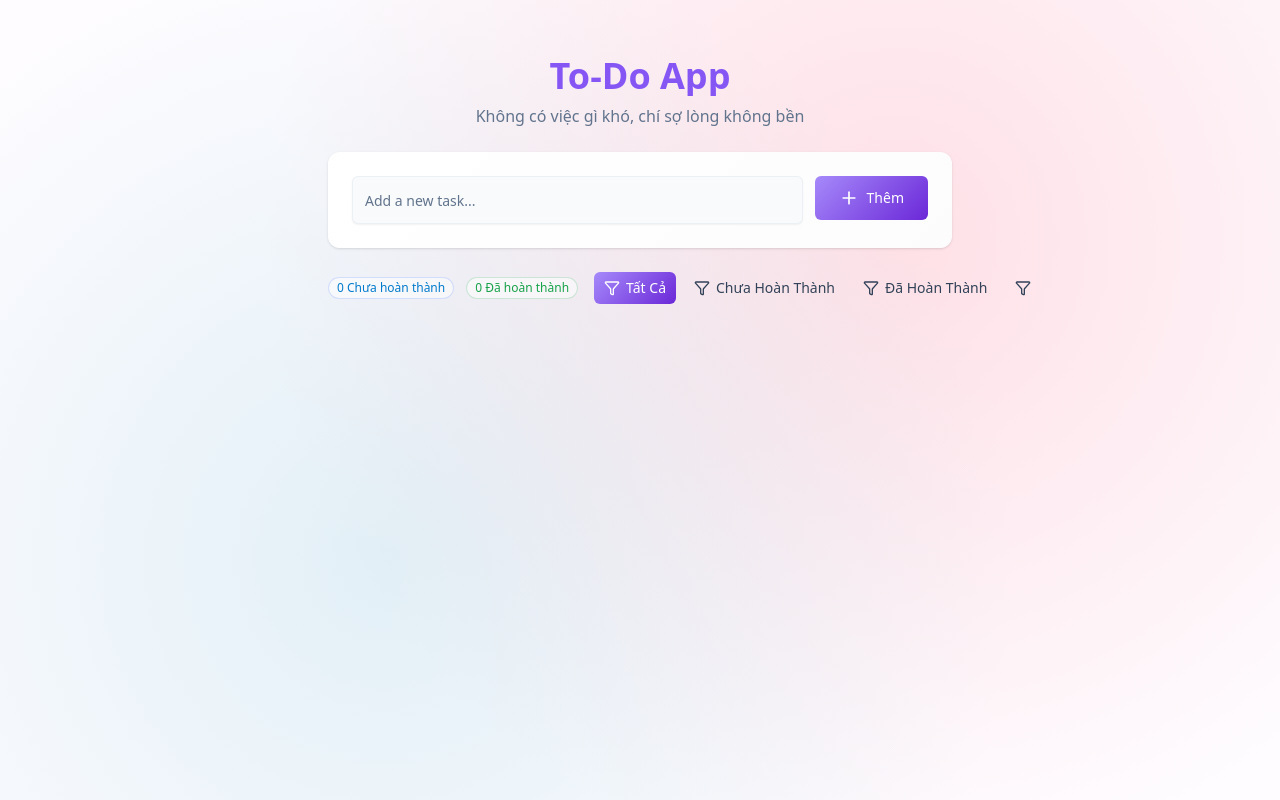
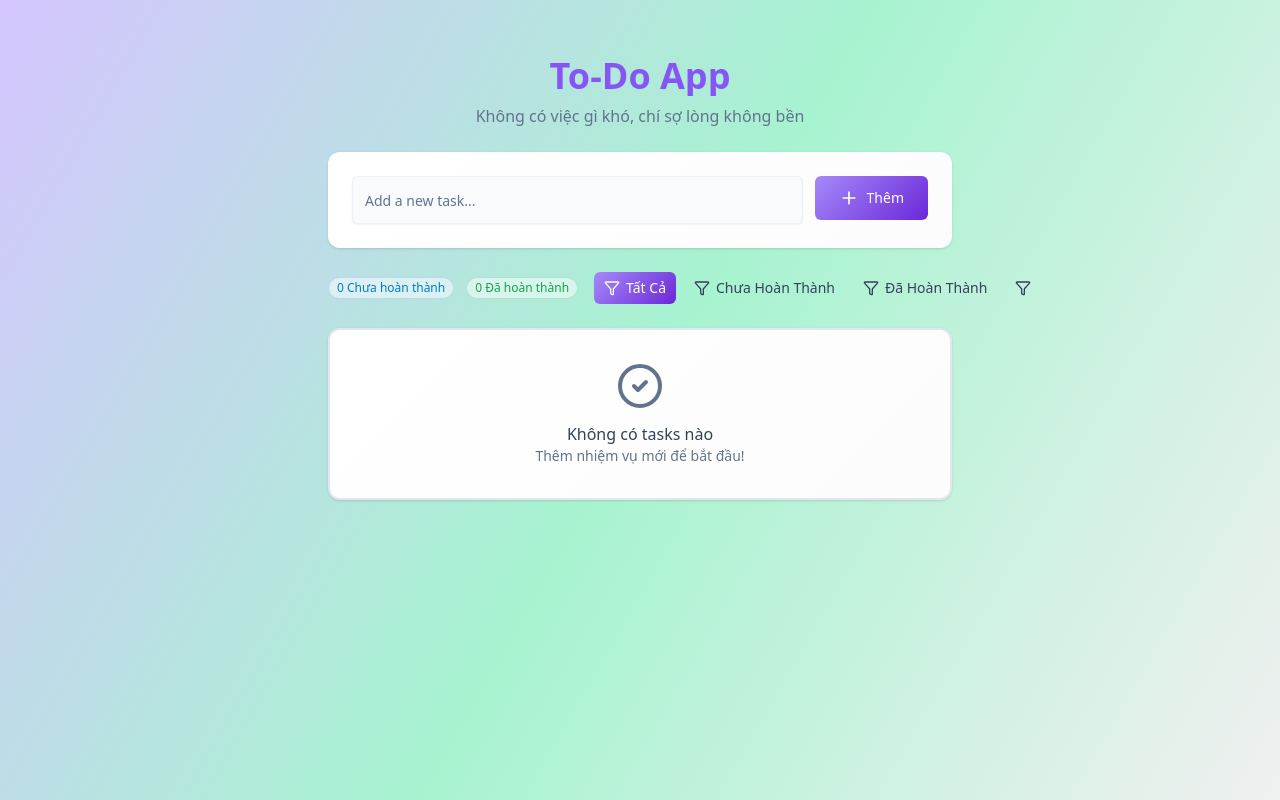
Before and after one commit to MinQuan-kun/TodoApp, a React (Vite) app in the folder frontend/: page / in a window 1280 px wide. Built offline with nearby package versions, Linux system fonts and the light colour scheme.

Commit message:
Thêm phần TaskList

```diff
--- /dev/null
+++ b/frontend/src/components/TaskCard.jsx
@@ -0,0 +1,9 @@
+import React from "react";
+
+export const TaskCard = ({ task, index }) => {
+    return (
+        <div>TaskCard</div>
+    );
+};
+
+export default TaskCard;
--- /dev/null
+++ b/frontend/src/components/TaskEmptyState.jsx
@@ -0,0 +1,31 @@
+import React from "react";
+import { Card } from "@/components/ui/card";
+import { CircleCheck } from "lucide-react";
+
+export const TaskEmptyState = ({filter}) => {
+    return (
+        <Card
+            className="p-8 text-center border-2 bg-gradient-card shadow-custom-md">
+            <div className="space-y-3">
+                <CircleCheck className="mx-auto size-12 text-muted-foreground" />
+                <div>
+                    <h3 className="font-medium text-foreground">
+                        {filter === 'active'
+                            ? "Không có tasks đang làm"
+                            : filter === 'completed'
+                                ? "Không có tasks đã hoàn thành"
+                                : "Không có tasks nào"}
+                    </h3>
+                    <p className="text-sm text-muted-foreground">
+                        {filter === 'all'
+                            ? 'Thêm nhiệm vụ mới để bắt đầu!'
+                            : `Chuyển sang "Tất cả" để xem nhiệm vụ ${filter === 'active' ? 'đang làm.' : 'đã hoàn thành.'}`}
+                    </p>
+
+                </div>
+            </div>
+        </Card>
+    );
+};
+
+export default TaskEmptyState;
--- a/frontend/src/components/TaskList.jsx
+++ b/frontend/src/components/TaskList.jsx
@@ -1,8 +1,43 @@
 import React from 'react';
+import TaskEmptyState from './TaskEmptyState';
+import TaskCard from './TaskCard';
 
 export const TaskList = () => {
+    let filter = "all";
+    const filteredTasks = [
+        // {
+        //     id: 1,
+        //     title: "Học React",
+        //     status: "active",
+        //     completedAt: null,
+        //     createdAt: new Date(),
+        // },
+        // {
+        //     id: 2,
+        //     title: "Làm bài tập",
+        //     status: "completed",
+        //     completedAt: new Date(),
+        //     createdAt: new Date(),
+        // },
+    ];
+
+    if(filteredTasks.length === 0 || !filteredTasks) {
+        return <TaskEmptyState filter={filter}/>;
+    }
+
     return (
-        <div></div>
+        <div className= "space-y-3">
+            {filteredTasks.map((task, index) => (
+             <TaskCard
+             key={tasl._id ?? index}
+             task={task}
+             index={index}
+             />
+
+
+            ))}
+
+        </div>
     );
 };
 
--- a/frontend/src/pages/HomePage.jsx
+++ b/frontend/src/pages/HomePage.jsx
@@ -1,23 +1,24 @@
 import React from "react";
 import AddTask from "@/components/AddTask";
 import DateTimeFilter from "@/components/DateTimeFilter";
-import Footer from "@/components/Footer";
 import Header from "@/components/Header";
 import StatsAndFilters from "@/components/StatsAndFilters";
+import TaskList from "@/components/TaskList";
+
+import Footer from "@/components/Footer";
+
 
 
 
 
 const HomePage = () => {
   return (
-    <div className="min-h-screen w-full bg-[#fefcff] relative">
-      {/* Dreamy Sky Pink Glow */}
+    <div className="min-h-screen w-full bg-white relative">
+      {/* Pastel Wave */}
       <div
         className="absolute inset-0 z-0"
         style={{
-          backgroundImage: `
-        radial-gradient(circle at 30% 70%, rgba(173, 216, 230, 0.35), transparent 60%),
-        radial-gradient(circle at 70% 30%, rgba(255, 182, 193, 0.4), transparent 60%)`,
+          background: "linear-gradient(120deg, #d5c5ff 0%, #a7f3d0 50%, #f0f0f0 100%)"
         }}
       />
       {/* Your Content/Components */}
@@ -29,7 +30,8 @@ const HomePage = () => {
           <AddTask />
           {/* Thống Kê và Bộ Lọc */}
           <StatsAndFilters />
-
+          {/* Danh Sách Nhiệm Vụ */}
+          <TaskList />
           {/* Bộ Lọc Ngày Giờ */}
           <DateTimeFilter />
         </div>
```
Lines whose indentation alone changed are shown as unchanged.
